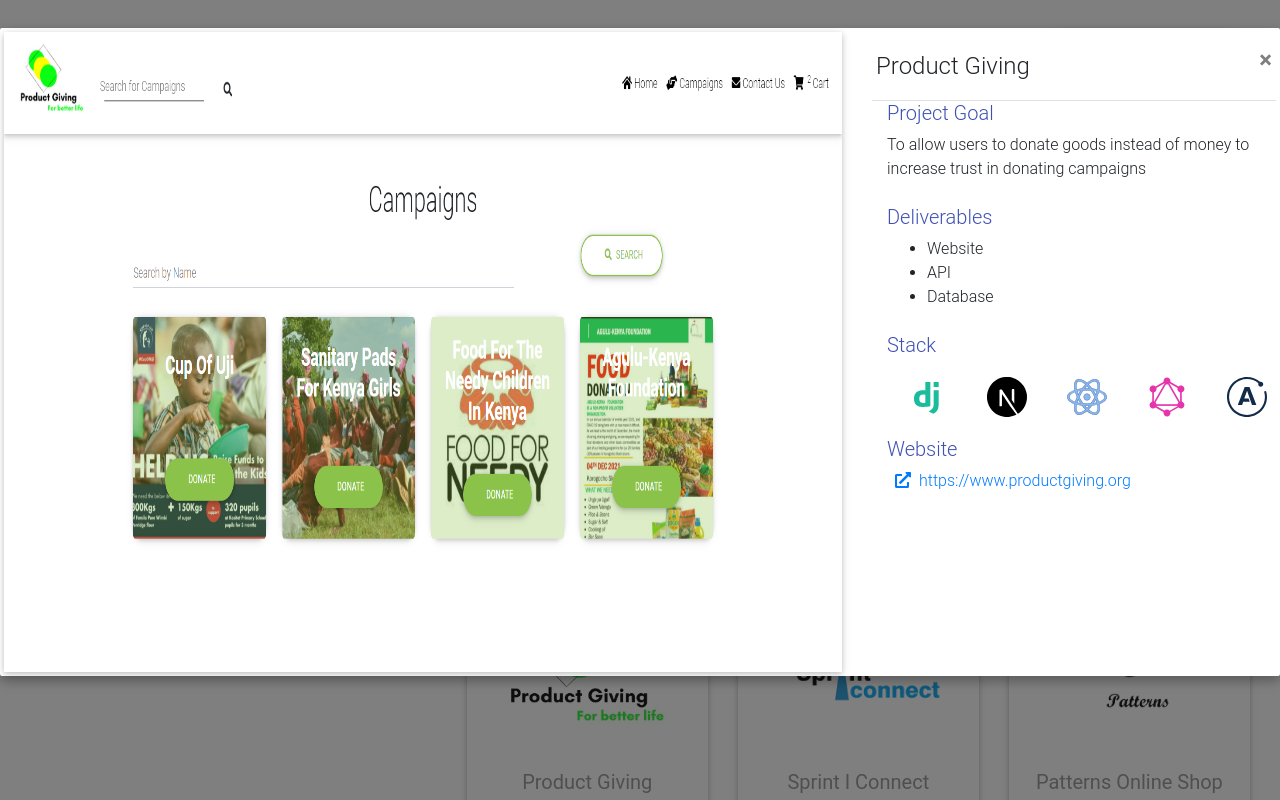
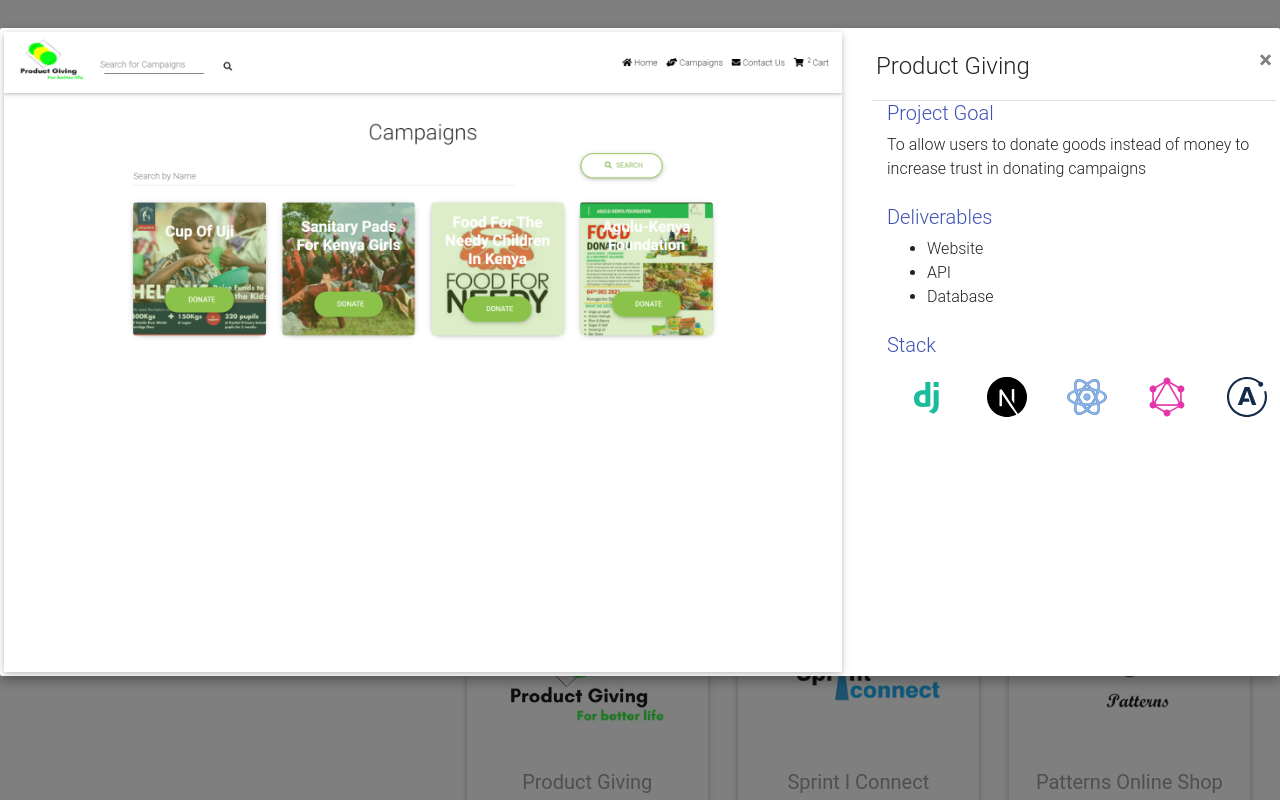
Before and after one commit to daniel-waruo/daniel-waruo-site, a Next.js app: page / in a window 1280 px wide. Both pictures are taken after a click on the element 587 px from the left and 670 px from the top of the page. Shown: the top 800 px of the page. Built offline with nearby package versions, Linux system fonts and the light colour scheme.

Commit message:
feat: modify carousel

```diff
--- a/components/ProjectSection/ProjectCard.js
+++ b/components/ProjectSection/ProjectCard.js
@@ -1,5 +1,5 @@
 import React from 'react';
-import {MDBBtn, MDBCard, MDBCardBody, MDBCardImage, MDBCardTitle, MDBIcon} from 'mdbreact';
+import {MDBCard, MDBCardBody, MDBCardImage, MDBCardTitle} from 'mdbreact';
 import ProjectModal from "./ProjectModal";
 import PropTypes from "prop-types"
 
@@ -21,13 +21,13 @@
     return (
       <>
         <ProjectModal toggle={this.toggle} open={this.state.modalOpen}  {...this.props.children}/>
-        <MDBCard className={"mb-3 pt-2"} style={{borderRadius:'1rem'}} onClick={this.toggle}>
+        <MDBCard className={"mb-3 pt-2"} style={{borderRadius: '1rem'}} onClick={this.toggle}>
           <div className={"h-100"}>
-            <MDBCardImage style={{height: "10rem", width: "auto",}} zoom className="c-card-image mx-auto" src={logo} top/>
+            <MDBCardImage style={{height: "10rem", width: "auto",}} zoom className="c-card-image mx-auto" src={logo}
+                          top/>
           </div>
           <MDBCardBody className={"text-center"}>
             <MDBCardTitle tag={"h5"} className={"text-center grey-text"}>{name}</MDBCardTitle>
-            <a href={website} target={'_blank'}><MDBIcon icon="external-link-square-alt"/> {website}</a>
             <div/>
           </MDBCardBody>
         </MDBCard>
--- a/components/ProjectSection/ProjectCarousel.js
+++ b/components/ProjectSection/ProjectCarousel.js
@@ -15,7 +15,7 @@
         count += 1;
         return (
           <MDBCarouselItem itemId={itemId} key={key}>
-            <MDBView>
+            <MDBView className={"bg-transparent"}>
               <LazyLoad width={"auto"}
                         height={"80vh"}
                         debounce={false}
@@ -24,9 +24,10 @@
                   style={{
                     width:"auto",
                     maxWidth:"100%",
-                    height: "80vh"
+                    maxHeight: "80vh",
+                    background:"black"
                   }}
-                  className="d-block mx-auto"
+                  className="m-auto"
                   src={image}
                   alt={`Carousel Image ${itemId}`}
                 />
--- a/components/ProjectSection/ProjectModal.js
+++ b/components/ProjectSection/ProjectModal.js
@@ -59,15 +59,6 @@
                     {languagesUsed}
                   </MDBListGroup>
                 </div>
-                <div className={"pb-2"}>
-                  <h5 className={"indigo-text"}>Website</h5>
-                  <MDBListGroup className={"list-group-horizontal"}>
-                    <a href={website} target={'_blank'}>
-                      <MDBIcon icon="external-link-alt" className={"mx-2"}/>
-                      {website}
-                    </a>
-                  </MDBListGroup>
-                </div>
               </MDBContainer>
             </MDBCol>
           </MDBRow>
```
